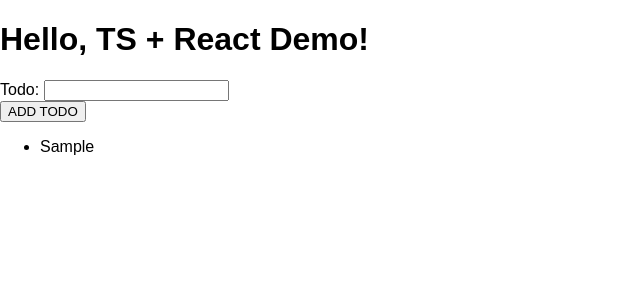
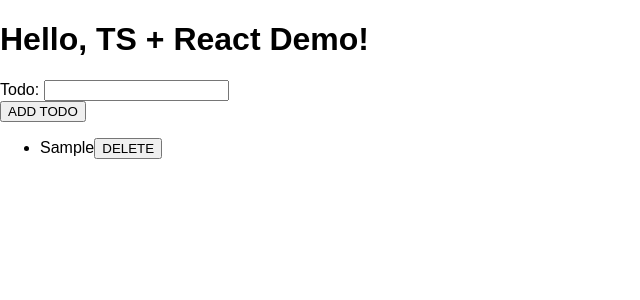
Before and after one commit to Tatyana-OA/react-ts, a React (Create React App) app: page / in a window 1280 px wide. Both pictures are taken after typing "Sample" into the empty fields and a click on the button "ADD TODO". Shown: the top 300 px of the page, without its empty margins (0-640 px from the left). Built offline with nearby package versions, Linux system fonts and the light colour scheme.

Commit message:
Added Delete functionality

```diff
--- a/src/App.tsx
+++ b/src/App.tsx
@@ -15,12 +15,18 @@ const App: React.FC = () => {
     // Option 2
     // setTodos([...todos, { id: Math.random().toString(), text: text }]);
   };
+
+  const todoDeleteHandler = (todoId:string) => {
+    setTodos(prevTodos => {
+      return prevTodos.filter(item => item.id !== todoId)
+    })
+  }
   console.log(todos);
   return (
     <div className="App">
       <h1>Hello, TS + React Demo!</h1>
       <NewToDo onAddTodo={todoAddHandler} />
-      <ToDoList items={todos} />
+      <ToDoList items={todos} onDeleteTodo={todoDeleteHandler}/>
     </div>
   );
 };
--- a/src/components/ToDoList.tsx
+++ b/src/components/ToDoList.tsx
@@ -2,16 +2,18 @@ import React from 'react'
 
 // Interface describing the type of props received
 interface TodoListProps {
-    items: {id: string, text: string}[]
+    items: {id: string, text: string}[];
+    onDeleteTodo: (id:string) => void
 }
 
-const ToDoList: React.FC<TodoListProps> = ({items}) => { // referring to the interface
+const ToDoList: React.FC<TodoListProps> = ({items, onDeleteTodo}) => { // referring to the interface
 
   return (
     <ul>
         {items.map(t => (
             <li key={t.id}>
-                {t.text}
+                <span>{t.text}</span>
+                <button onClick={onDeleteTodo.bind(null, t.id)}>DELETE</button>
             </li>
         ))}
     </ul>
```
